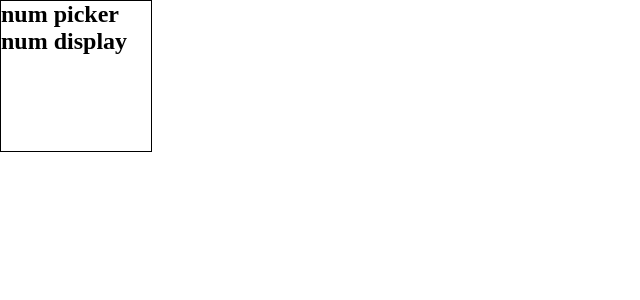
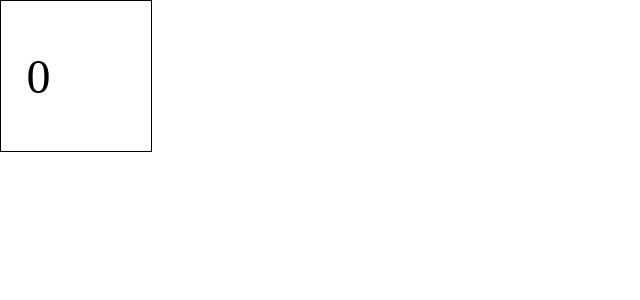
Before and after one commit to ZaneMeroff/team_gen, a Vue app: page / in a window 1280 px wide. Shown: the top 300 px of the page, without its empty margins (0-640 px from the left). Built offline with nearby package versions, Linux system fonts and the light colour scheme.

Commit message:
Add basic properties to NumPickerNumDisplay

```diff
--- a/src/components/NumPicker/NumPickerNumDisplay.vue
+++ b/src/components/NumPicker/NumPickerNumDisplay.vue
@@ -1,14 +1,37 @@
 <template>
-  <h1>num picker num display</h1>
+  <section class="npnd-perimeter-container">
+    <p class="npnd-num">{{ number }}</p>
+  </section>
 </template>
 
 <script>
-export default {
-  name: "NumPickerNumDisplay",
-  props: {},
-}
+  export default {
+    name: "NumPickerNumDisplay",
+    props: {},
+    components: {},
+    data() {
+      return {
+        number: 0,
+      }
+    },
+    methods: {},
+    computed: {},
+    watch: {},
+  }
 </script>
 
 <style scoped>
 
+  .npnd-perimeter-container {
+    height: 100%;
+    width: 50%;
+    display: flex;
+    justify-content: center;
+    align-items: center;
+  }
+
+  .npnd-num {
+    font-size: 3rem;
+  }
+
 </style>
```
